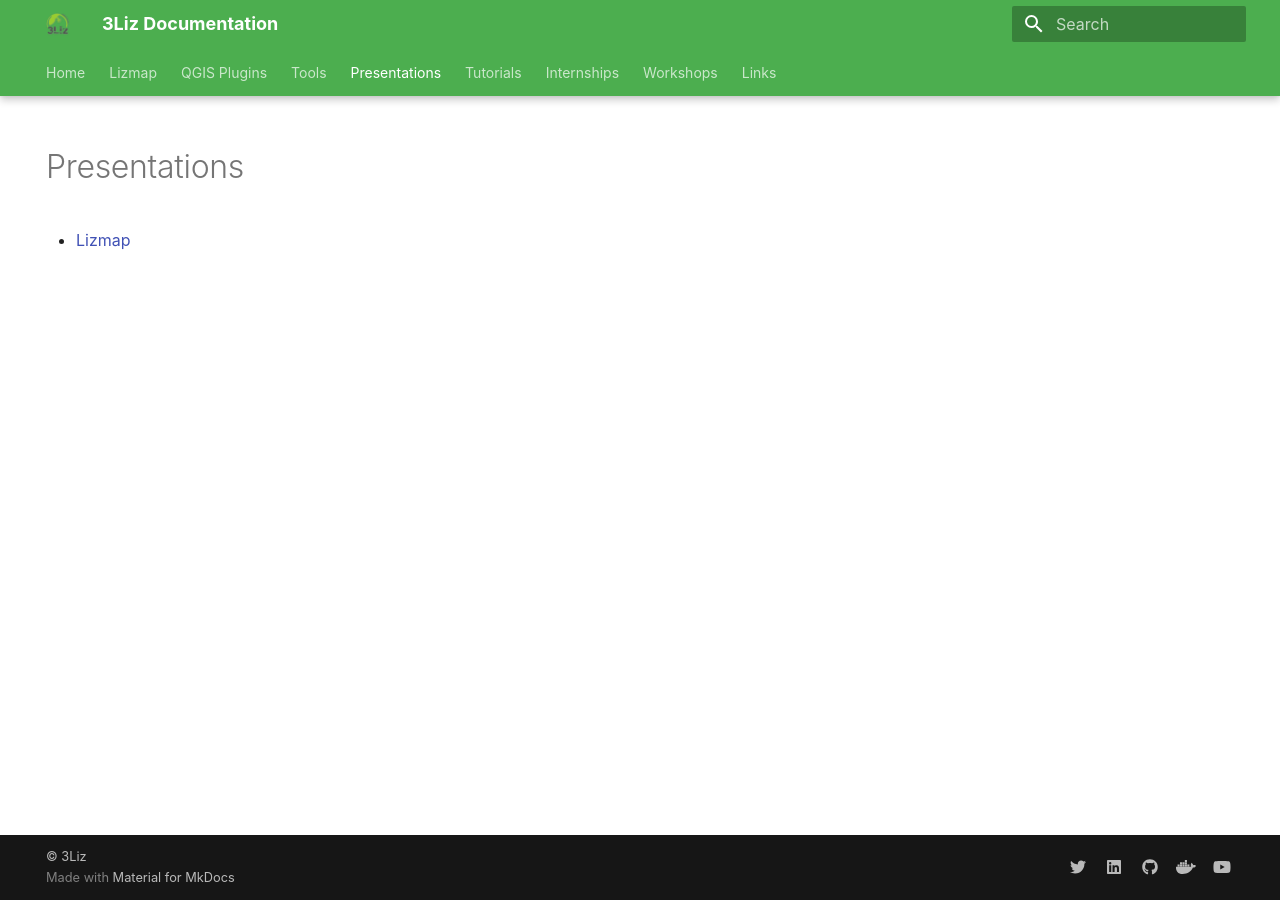
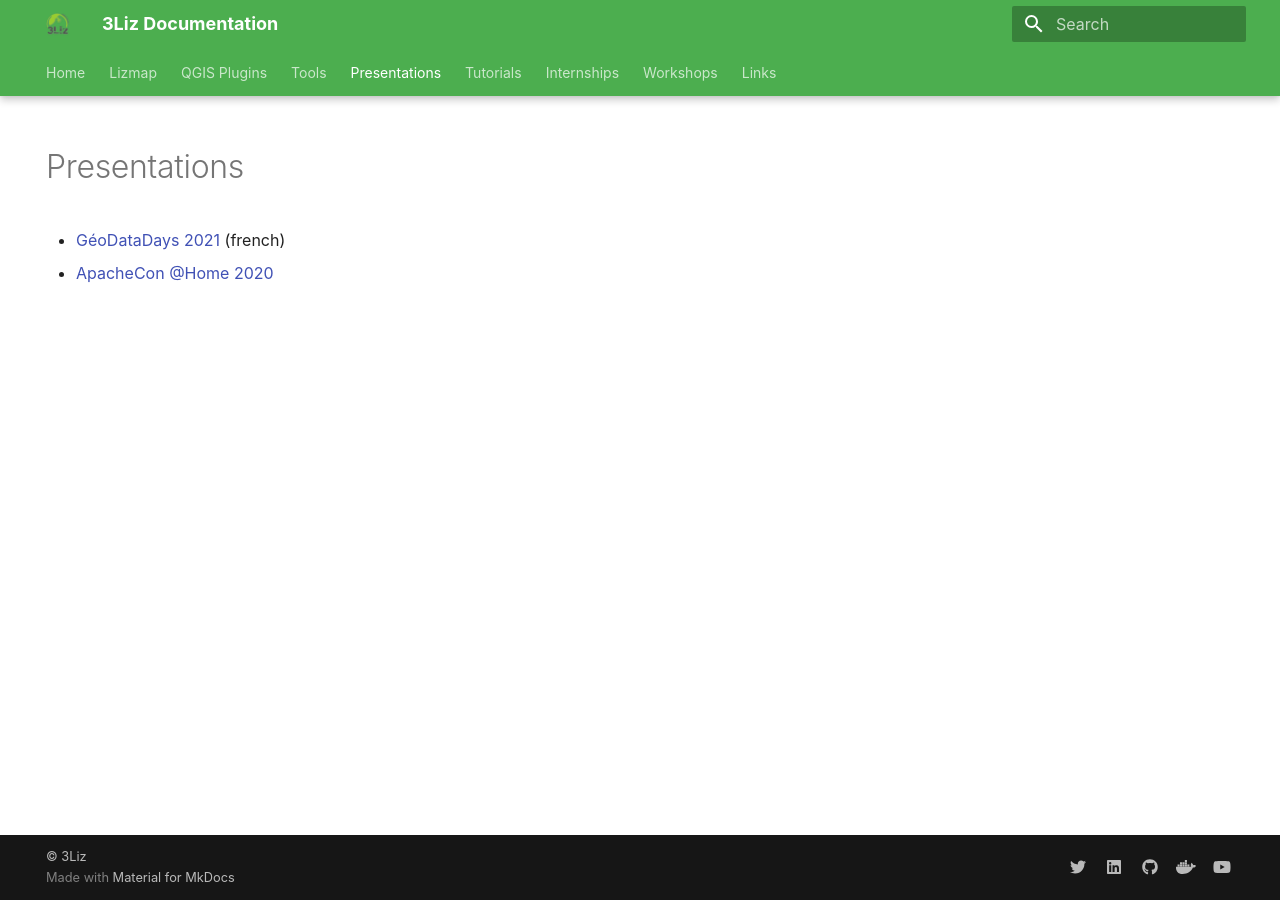
Before and after one commit to 3liz/3liz.github.io, an MkDocs documentation site: the page built from docs/presentations.md, in a window 1280 px wide. Built offline with MkDocs 1.6.1 and Material for MkDocs 9.7.7, drawn with Linux system fonts in a browser that asks for light colours; nearby versions of some CDN libraries.

Commit message:
Update Lizmap presentation listing

```diff
--- a/docs/presentations.md
+++ b/docs/presentations.md
@@ -5,4 +5,5 @@
 
 # Presentations
 
-* [Lizmap](../lizmap-presentation/)
+* [GéoDataDays 2021](../lizmap-presentation/2021_09_geodatadays.html) (french)
+* [ApacheCon @Home 2020](../lizmap-presentation/2020_09_apachecon.html)
```
